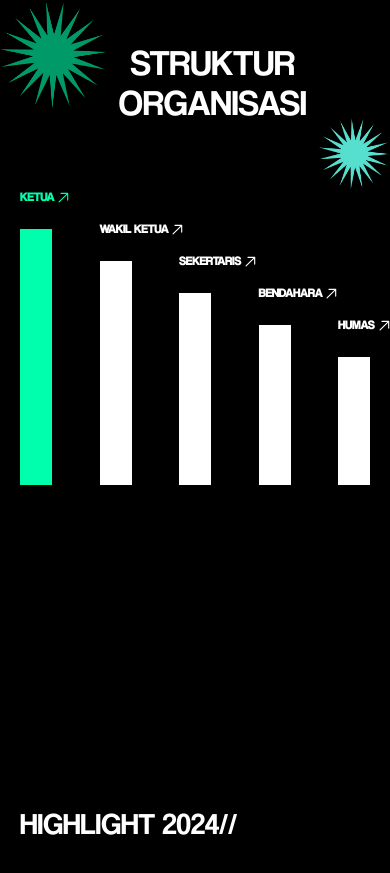
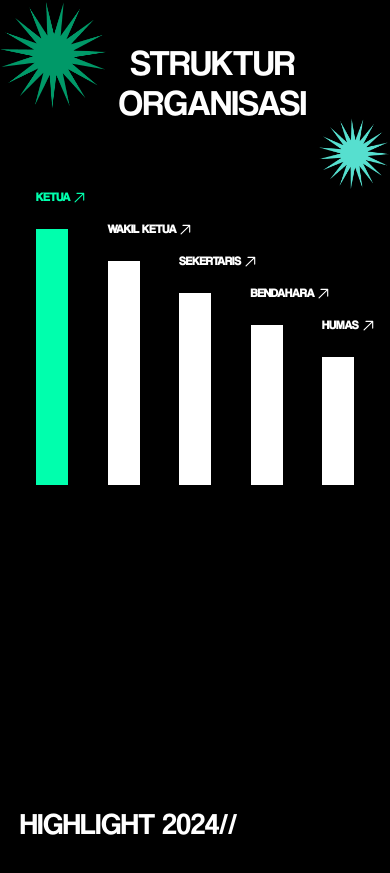
Before and after one commit to NexoraCommunity/Nexora_Profile, a Next.js app: page / in a window 390 px wide. Shown: the part 6950-7823 px from the top of the page. Built offline with nearby package versions, Linux system fonts and the light colour scheme.

Commit message:
feat: uncommenr galery

```diff
--- a/src/Features/Homepage/About/StrukturOrganisasi.tsx
+++ b/src/Features/Homepage/About/StrukturOrganisasi.tsx
@@ -52,7 +52,7 @@ export default function ResponsiveOrganizationChart() {
                 </div>
             </div>
             {/* Desktop and Tablet View */}
-            <div className="flex md:px-20 px-5 justify-between mt-20 items-end gap-2">
+            <div className="flex md:px-20 px-5 justify-between mt-20 items-end gap-2 max-sm:mx-4">
                 {positions.map((position, index) => (
                     <div key={index} className="flex gap-3 lg:gap-5">
                         <div className={`${position.height} w-8 lg:w-10 ${position.bgColor} transition-all duration-300 hover:scale-105`}></div>
--- a/src/app/page.tsx
+++ b/src/app/page.tsx
@@ -12,7 +12,7 @@ const page = () => {
       <HeroSection />
       <About />
       <Portfolio />
-      {/* <Gallery /> */}
+      <Gallery />
     </div>
   )
 }
```
